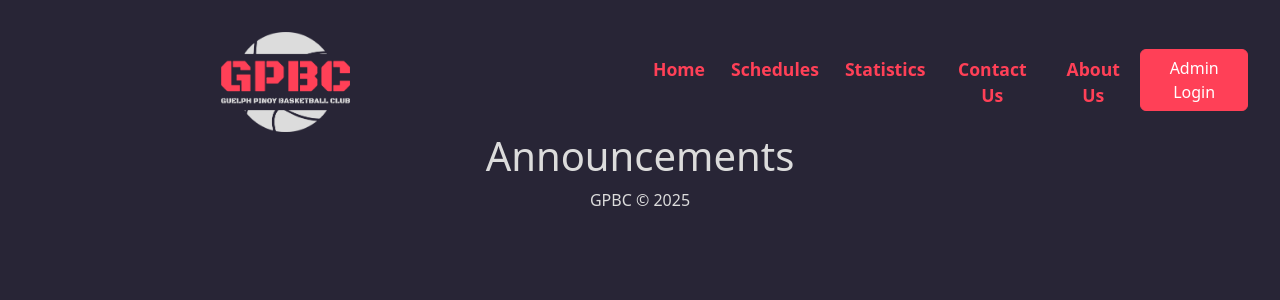
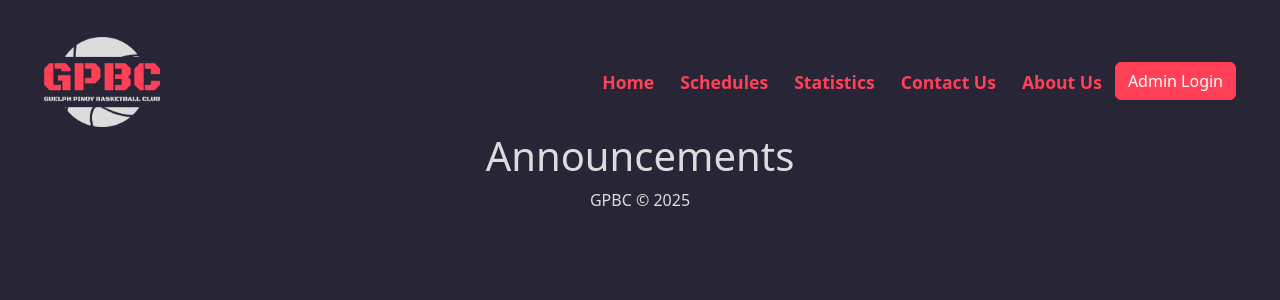
Before and after one commit to keithrsialana/GPBC-website, a React (Vite) app: page / in a window 1280 px wide. Shown: the top 300 px of the page. Built offline with nearby package versions, Linux system fonts and the light colour scheme.

Commit message:
fixed navbar alignment

```diff
--- a/components/header.jsx
+++ b/components/header.jsx
@@ -4,26 +4,24 @@ import NavBar from "./page-components/NavBar";
 function Header() {
 	return (
 		<div
-			className="d-flex align-items-center"
+			className="d-flex align-items-center container-fluid"
 			style={{
-				display: "flex",
 				height: "100px",
-				width: "auto",
+                width: "100%"
 			}}
 		>
-			<div className="col-5" style={{ height: "100%" }}>
+			<div style={{ height: "100%"}}>
 				<img
 					src="Logo.png"
 					alt="GPBC Logo"
 					style={{ objectFit: "contain", height: "100%", width: "100%" }}
 				/>
 			</div>
-			<div className="col-1"></div>
 			<div
-				className="col-6 flex-container"
-				style={{ display: "flex", height: "40%" }}
+                className="container-flex"
+				style={{ display: "flex", height: "40%", width:"100%" }}
 			>
-				<NavBar />
+				<NavBar/>
 			</div>
 		</div>
 	);
--- a/components/page-components/navbar.jsx
+++ b/components/page-components/navbar.jsx
@@ -1,9 +1,10 @@
+import { right } from "@popperjs/core";
 import NavItem from "./nav-item";
 import { Link } from "react-router-dom";
 
 function NavBar() {
 	return (
-		<nav className="navbar navbar-expand-lg navbar-dark">
+		<nav className="navbar navbar-expand-lg navbar-dark justify-content-end" style={{width:"100%"}}>
 			<button
 				className="navbar-toggler"
 				type="button"
@@ -16,7 +17,7 @@ function NavBar() {
 				<span className="navbar-toggler-icon"></span>
 			</button>
 
-			<div className="collapse navbar-collapse" id="navbarSupportedContent">
+			<div className="collapse navbar-collapse justify-content-end" id="navbarSupportedContent">
 				<ul className="navbar-nav mr-auto">
 					<li className="nav-item">
 						<NavItem name="Home" path={"/"} />
@@ -43,13 +44,6 @@ function NavBar() {
 				</ul>
 			</div>
 		</nav>
-		// <div className="flex-container" style={{display: 'flex', flexDirection: 'row'}}>
-		//
-		//
-		//
-		//
-		//
-		// </div>
 	);
 }
 
--- a/package.json
+++ b/package.json
@@ -10,6 +10,7 @@
     "preview": "vite preview"
   },
   "dependencies": {
+    "@popperjs/core": "^2.11.8",
     "bootstrap": "^5.3.4",
     "react": "^19.0.0",
     "react-dom": "^19.1.0",
--- a/src/main.jsx
+++ b/src/main.jsx
@@ -1,5 +1,6 @@
 import { BrowserRouter } from "react-router-dom";
 import "bootstrap/dist/css/bootstrap.min.css";
+import "bootstrap/dist/js/bootstrap.bundle.min.js";
 import "./index.css";
 import App from "./App.jsx";
 import ReactDOM from "react-dom/client";
```
Also changed, not shown: 1 other file (tests, documents, lock files or other folders).
